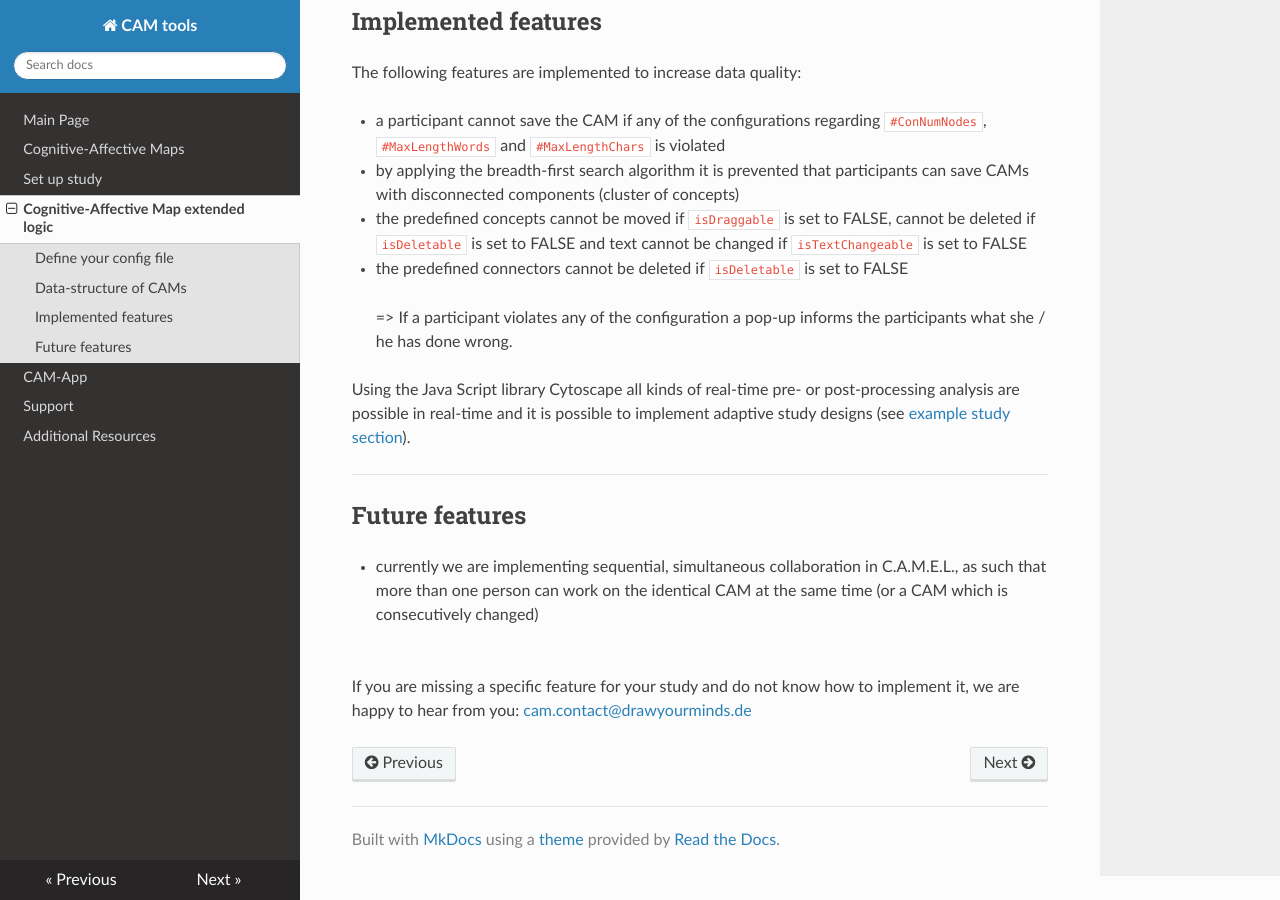
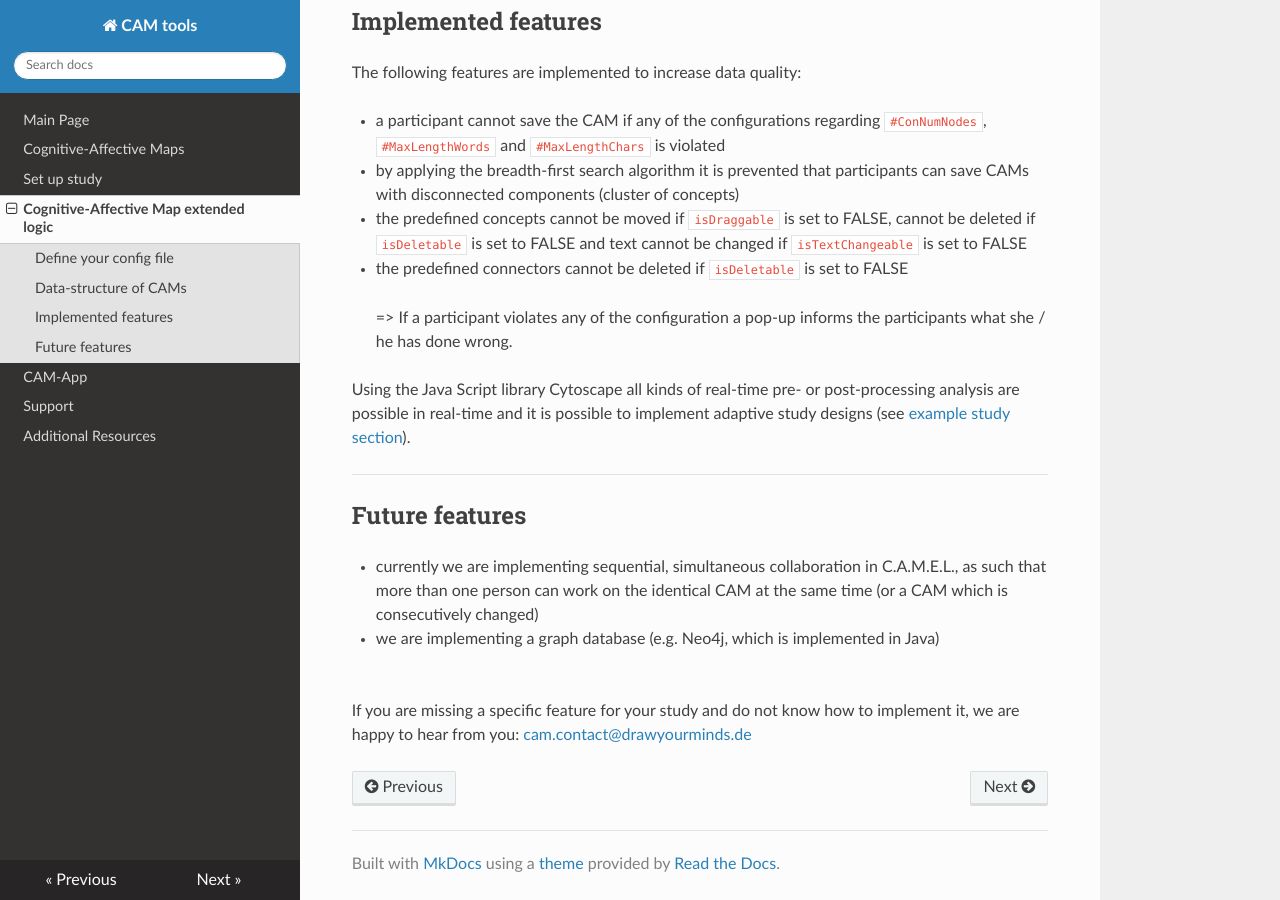
Before and after one commit to FennStatistics/CAMtools_documentation, an MkDocs documentation site: the page built from docs/Cognitive-Affective Map extended logic.md, in a window 1280 px wide and 900 px high, scrolled down 4082 px. Built offline with MkDocs 1.6.1, drawn with Linux system fonts in a browser that asks for light colours; nearby versions of some CDN libraries.

Commit message:
updated pictures

```diff
--- a/docs/Cognitive-Affective Map extended logic.md
+++ b/docs/Cognitive-Affective Map extended logic.md
@@ -159,7 +159,7 @@ Future features
 ----------------
 
 * currently we are implementing sequential, simultaneous collaboration in C.A.M.E.L., as such that more than one person can work on the identical CAM at the same time (or a CAM which is consecutively changed)
-
+* we are implementing a graph database (e.g. Neo4j, which is implemented in Java)
 
 
 <br>
```
